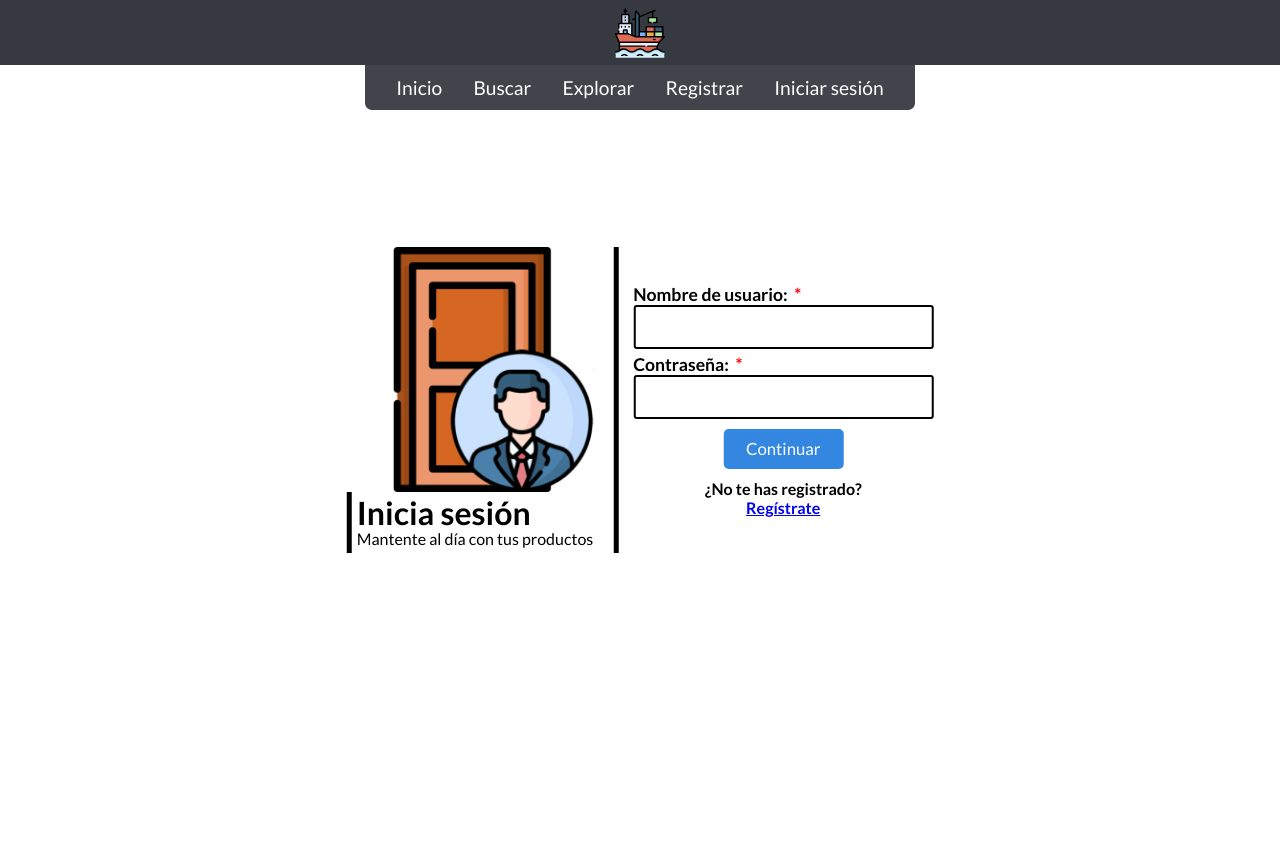
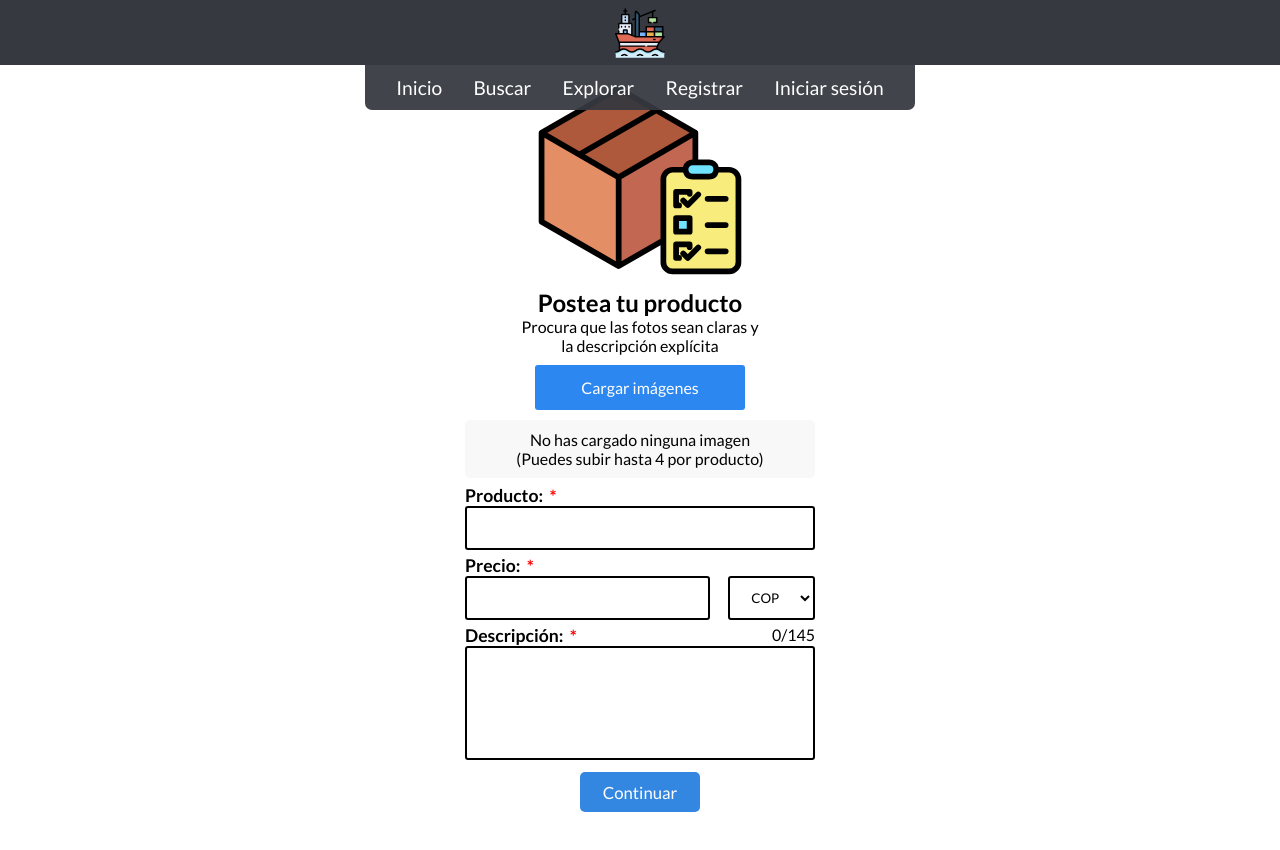
Before and after one commit to gianllopez/Volga, a React (Create React App) app: page /1/products/new in a window 1280 px wide. Before the commit this address led to /login. Shown: the top 850 px of the page. Before the commit the page ends 800 px from the top, so only its background shows below. Built offline with nearby package versions, Linux system fonts and the light colour scheme.

Commit message:
PostProduct: ready el form data para enviar al backend, creo que puedo pasar algunas funcionalidades a un archivo separado.

```diff
--- a/src/index.js
+++ b/src/index.js
@@ -41,7 +41,7 @@ ReactDOM.render(
                <NoAuthRoute exact path="/login" component={Login} />
                <Route exact path="/users/:username" component={UserProfile} />
                <Route exact path="/:username/catalog/:product" component={ProductPage} />
-               <ProtectedRoute exact path="/:username/products/new" component={PostProduct} />
+               <Route exact path="/:username/products/new" component={PostProduct} />
                <Route exact path="/:username/opinions" component={ClientsOpinions} /> {/* Ready, por revisar si hay código que resumir... */}
                <ProtectedRoute exact path="/:username/opinions/new" component={NewOpinion} /> {/* Ready, por revisar si hay código que resumir... */}
                <Route exact path="/:shop/contact" component={ShopContact} />
--- a/src/pages/PostProduct.js
+++ b/src/pages/PostProduct.js
@@ -11,7 +11,7 @@ class PostProduct extends Component {
       data: {
          images: null,
          product: '',
-         price: null, type: '',
+         price: null, pricetype: 'COP',
          description: ''
       },
       loading: false,
@@ -44,6 +44,30 @@ class PostProduct extends Component {
       event.preventDefault();
       let { isValid, errors } = noBlankValidator(this.state.data, ['description', 'type']);
       if (isValid) {
+         let { data } = this.state;
+         data = { ...data, price: `${data.price} ${data.pricetype}` };
+         delete data['pricetype'];
+         this.setState({ loading: true, data }, () => {
+            let fdata = new FormData(), statedata = Object.entries(this.state.data);
+            for (let data of statedata) {
+               let field = data[0], value = data[1];
+               if (data[0] === 'images') {
+                  let imgnames = Object.entries(['image_1', 'image_2', 'image_3', 'image_4']);
+                  for (let name of imgnames) {
+                     field = name[1];
+                     value = data[1][name[0]];
+                     fdata.append(field, value);
+                  };
+               } else {
+                  fdata.append(field, value);
+               };
+            };
+            for (let x of fdata.entries()) console.log(x);
+            // debugger;
+            api.post('/products/new', JSON.stringify(this.state.data))
+               .then((x) => { debugger })
+               .catch((x) => { debugger });
+         });
       } else {
          this.setState({ errors });
       };
@@ -71,18 +95,22 @@ class PostProduct extends Component {
                   label="Producto"
                   name="product"
                   onChange={this.changeHandler}
+                  maxLength="25"
                   errors={this.state.errors}
                />
                <PriceInput
                   label="Precio"
                   name="price"
                   type="number"
+                  maxLength="15"
                   onChange={this.changeHandler}
                   errors={this.state.errors}
                />
                <DescriptionInput
                   label="Descripción"
                   name="description"
+                  maxLength="145"
+                  currentLength={this.state.data.description.length}
                   onChange={this.changeHandler}
                   errors={this.state.errors}
                />
--- a/src/pages/components/PostProduct/DescriptionInput.js
+++ b/src/pages/components/PostProduct/DescriptionInput.js
@@ -3,13 +3,19 @@ import { Input } from '..';
 import './styles/DescriptionInput.css';
 
 function DescriptionInput(props) {
+   let { currentLength, maxLength, ...rest } = props;
    return (
-      <Input {...props}>
+      <Input {...rest}>
          <textarea
             id="ppp-description"
             name="description"
             maxLength="100"
+            errors={undefined}
+            {...rest}
          />
+         <p id="ml-indicator">
+            {currentLength}/{maxLength}
+         </p>
       </Input>
    );
 };
--- a/src/pages/components/PostProduct/ImagesUploader.js
+++ b/src/pages/components/PostProduct/ImagesUploader.js
@@ -70,7 +70,7 @@ class ImagesUploader extends Component {
    };
 
    componentDidUpdate() {
-      let { errors, name, loaded } = this.props;
+      let { errors, name } = this.props;
       if (errors[name] && !this.state.error) {
          this.setState({ error: true }, () => {
             setTimeout(() => {
--- a/src/pages/components/PostProduct/styles/DescriptionInput.css
+++ b/src/pages/components/PostProduct/styles/DescriptionInput.css
@@ -7,3 +7,12 @@ textarea#ppp-description {
    font-size: 1.1em;
    resize: none;
 }
+
+.input-wrapper.description {
+   position: relative;
+}
+
+.input-wrapper.description p#ml-indicator {
+   position: absolute;
+   right: 0;
+}
--- a/src/pages/components/common/Input.js
+++ b/src/pages/components/common/Input.js
@@ -4,6 +4,13 @@ import './styles/Input.css';
 class Input extends Component {
 
    state = { error: false };
+
+   maxLengthHandler = ({ target }) => {
+      let { maxLength } = this.props, { value } = target;
+      if (value.length >= maxLength) {
+         target.value = value.substring(0, maxLength - 1);
+      };
+   };
 
    render() {
       const { name, type, label, allowblank, errors, children } = this.props;
@@ -19,6 +26,7 @@ class Input extends Component {
                   id={name}
                   autoComplete="off"
                   spellCheck="false"
+                  onKeyDown={this.maxLengthHandler}
                   {...this.props}
                   errors={undefined}
                />
--- a/src/pages/components/common/SearchLink.js
+++ b/src/pages/components/common/SearchLink.js
@@ -28,7 +28,8 @@ class SearchLink extends Component {
       })
    );
 
-   searchRequest = () => {
+   searchRequest = event => {
+      event.preventDefault();
       this.showSearchModal().then(search => {
          if (search) {
             let { value } = document.querySelector('input#search-input');
@@ -47,7 +48,7 @@ class SearchLink extends Component {
       <Redirect to={{
          pathname: "/search/results/",
          state: { query: this.state.query }
-      }} /> : < a onClick={this.searchRequest}>Buscar</a>;
+      }} /> : < a href="/" onClick={this.searchRequest}>Buscar</a>;
 
 };
 
```
